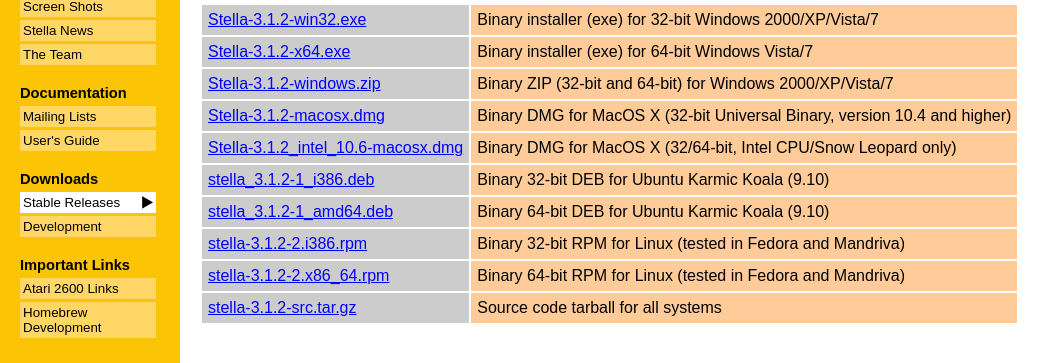
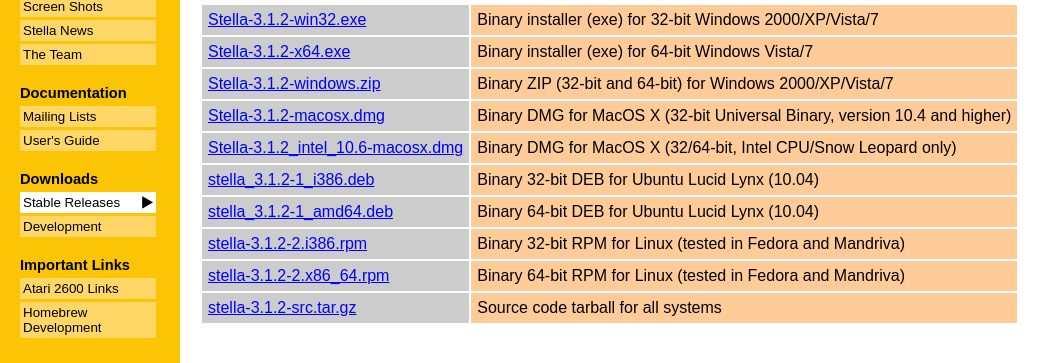
Before and after one commit to stella-emu/stella-emu.github.io, a PHP site: page /downloads.php in a window 1280 px wide. Shown: the part 214-577 px from the top of the page, without its empty margins (0-1060 px from the left). Run offline with PHP 8.4, Linux system fonts and the light colour scheme.

Commit message:
Updated webpage indicating that the Linux versions are for Ubuntu 10.04.

```diff
--- a/downloads.php
+++ b/downloads.php
@@ -46,12 +46,12 @@
 
 	<tr>
 		<td BGCOLOR="#CCCCCC"><a href="http://prdownloads.sourceforge.net/stella/stella_3.1.2-1_i386.deb?download">stella_3.1.2-1_i386.deb</a></td>
-		<td BGCOLOR="#FFCC99">Binary 32-bit DEB for Ubuntu Karmic Koala (9.10)</td>
+		<td BGCOLOR="#FFCC99">Binary 32-bit DEB for Ubuntu Lucid Lynx (10.04)</td>
 	</tr>
 
 	<tr>
 		<td BGCOLOR="#CCCCCC"><a href="http://prdownloads.sourceforge.net/stella/stella_3.1.2-1_amd64.deb?download">stella_3.1.2-1_amd64.deb</a></td>
-		<td BGCOLOR="#FFCC99">Binary 64-bit DEB for Ubuntu Karmic Koala (9.10)</td>
+		<td BGCOLOR="#FFCC99">Binary 64-bit DEB for Ubuntu Lucid Lynx (10.04)</td>
 	</tr>
 
 	<tr>
```
